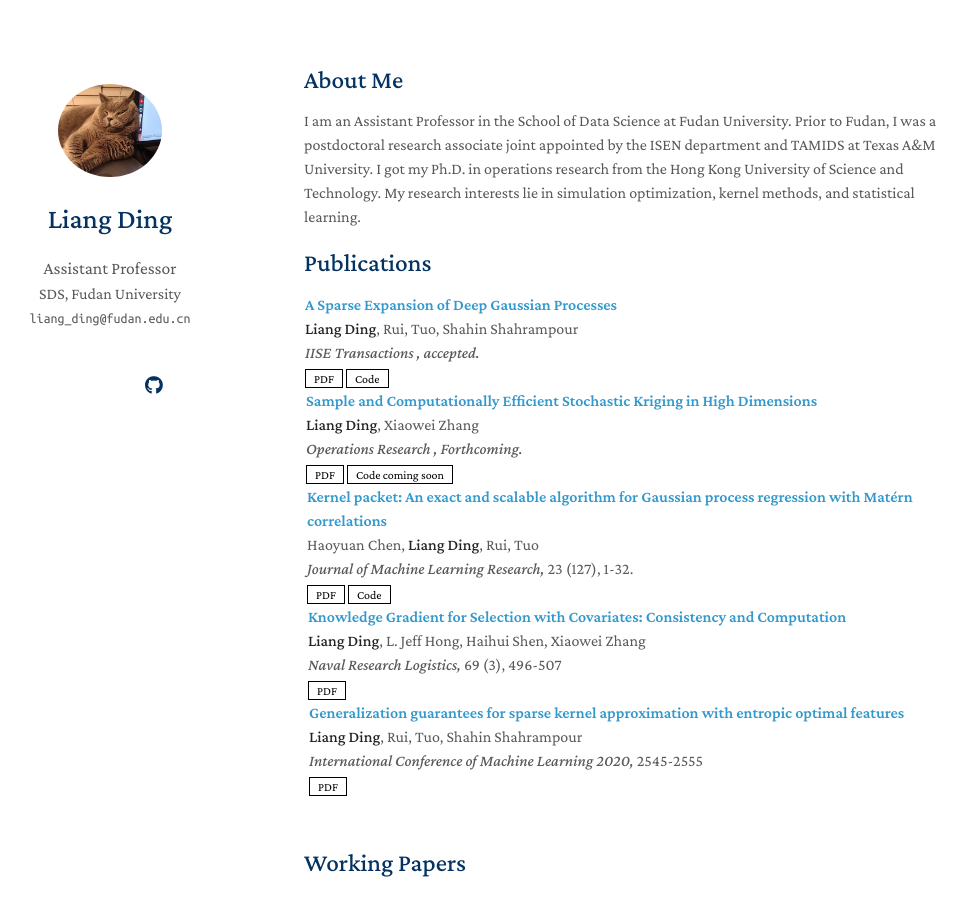
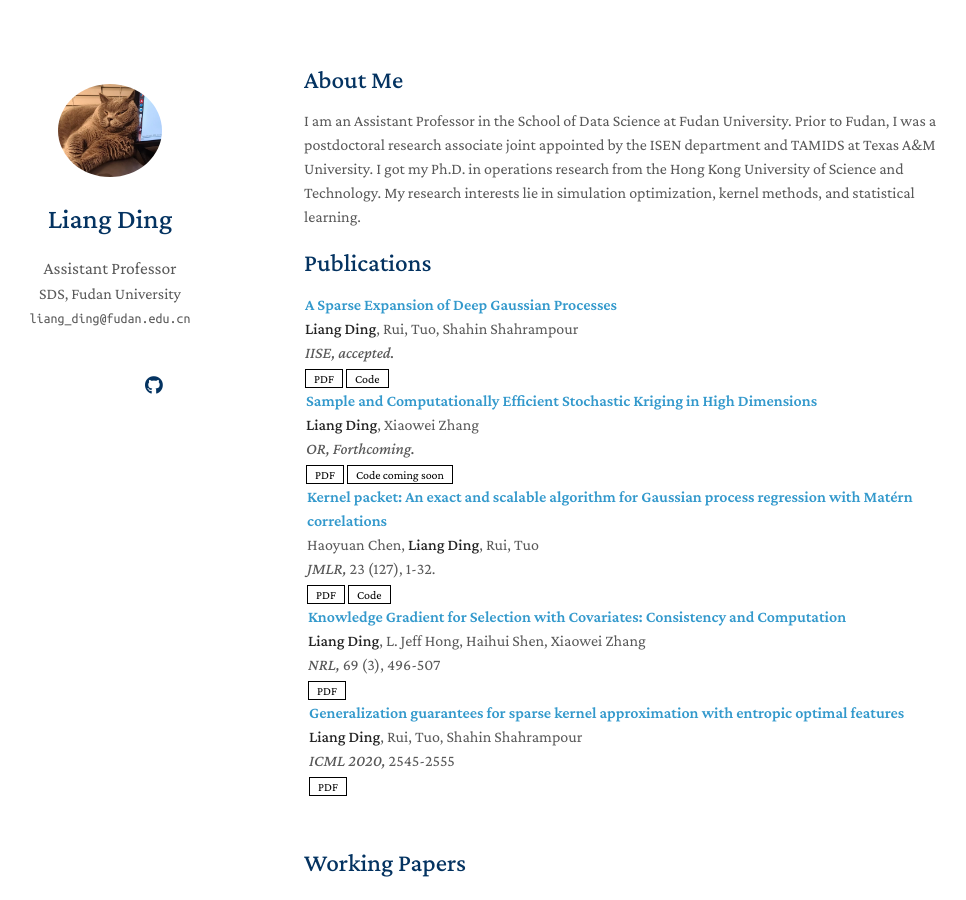
Before and after one commit to ldingaa/ldingaa.github.io, a Jekyll site: the page built from index.md, in a window 1280 px wide and 900 px high. Shown: the whole window, without its empty margins (166-1132 px from the left). Built offline with Jekyll 4.4.1, drawn with Linux system fonts in a browser that asks for light colours; nearby versions of some CDN libraries; a style sheet for code colours, icons or effects is not loaded.

Commit message:
Update publications.md

```diff
--- a/_includes/publications.md
+++ b/_includes/publications.md
@@ -11,7 +11,7 @@
   <div class="col-sm-9" style="position: relative;padding-right: 15px;padding-left: 1px;">
     <div class="title"><a href="https://arxiv.org/abs/2112.05888.pdf">A Sparse Expansion of Deep Gaussian Processes</a></div>
     <div class="author"><strong>Liang Ding</strong>, Rui, Tuo, Shahin Shahrampour</div>
-    <div class="periodical"><em>IISE Transactions , accepted.</em></div>
+    <div class="periodical"><em>IISE, accepted.</em></div>
 <div class="links">
       <a href="https://arxiv.org/abs/2112.05888.pdf" class="btn btn-sm z-depth-0" role="button" target="_blank" style="font-size:12px;">PDF</a>
       <a href="https://github.com/ldingaa/DGP_Sparse_Expansion" class="btn btn-sm z-depth-0" role="button" target="_blank" style="font-size:12px;">Code</a>
@@ -21,7 +21,7 @@
 <div class="col-sm-9" style="position: relative;padding-right: 15px;padding-left:1px;">
     <div class="title"><a href="https://pubsonline.informs.org/doi/10.1287/opre.2022.2367">Sample and Computationally Efficient Stochastic Kriging in High Dimensions</a></div>
     <div class="author"><strong>Liang Ding</strong>, Xiaowei Zhang</div>
-    <div class="periodical"><em>Operations Research , Forthcoming.</em></div>
+    <div class="periodical"><em>OR, Forthcoming.</em></div>
     <div class="links">
       <a href="https://arxiv.org/abs/2010.06802" class="btn btn-sm z-depth-0" role="button" target="_blank" style="font-size:12px;">PDF</a>
       <a href="https://github.com/ldingaa" class="btn btn-sm z-depth-0" role="button" target="_blank" style="font-size:12px;">Code coming soon</a>
@@ -30,7 +30,7 @@
 <div class="col-sm-9" style="position: relative;padding-right: 15px;padding-left:1px;">
     <div class="title"><a href="https://www.jmlr.org/papers/volume23/21-1232/21-1232.pdf">Kernel packet: An exact and scalable algorithm for Gaussian process regression with Matérn correlations</a></div>
     <div class="author">Haoyuan Chen, <strong>Liang Ding</strong>, Rui, Tuo</div>
-   <div class="periodical"> <em>Journal of Machine Learning Research, </em> 23 (127), 1-32.</div>
+   <div class="periodical"> <em>JMLR, </em> 23 (127), 1-32.</div>
     <div class="links">
       <a href="https://www.jmlr.org/papers/volume23/21-1232/21-1232.pdf" class="btn btn-sm z-depth-0" role="button" target="_blank" style="font-size:12px;">PDF</a>
             <a href="https://github.com/ldingaa/Kernel-Packet" class="btn btn-sm z-depth-0" role="button" target="_blank" style="font-size:12px;">Code</a>
@@ -41,14 +41,14 @@
     <div class="title"><a href="https://onlinelibrary.wiley.com/doi/abs/10.1002/nav.22028">Knowledge Gradient for Selection with
 Covariates: Consistency and Computation</a></div>
     <div class="author"><strong>Liang Ding</strong>, L. Jeff Hong, Haihui Shen, Xiaowei Zhang</div>
-   <div class="periodical"> <em>Naval Research Logistics,</em> 69 (3), 496-507</div>
+   <div class="periodical"> <em>NRL,</em> 69 (3), 496-507</div>
     <div class="links">
       <a href="https://arxiv.org/pdf/1906.05098.pdf" class="btn btn-sm z-depth-0" role="button" target="_blank" style="font-size:12px;">PDF</a>
   </div>
 <div class="col-sm-9" style="position: relative;padding-right: 15px;padding-left:1px;">
     <div class="title"><a href="http://proceedings.mlr.press/v119/ding20b/ding20b.pdf">Generalization guarantees for sparse kernel approximation with entropic optimal features</a></div>
     <div class="author"><strong>Liang Ding</strong>, Rui, Tuo, Shahin Shahrampour</div>
-   <div class="periodical"> <em>International Conference of Machine Learning 2020,</em> 2545-2555</div>
+   <div class="periodical"> <em>ICML 2020,</em> 2545-2555</div>
     <div class="links">
       <a href="https://arxiv.org/pdf/1906.05098.pdf" class="btn btn-sm z-depth-0" role="button" target="_blank" style="font-size:12px;">PDF</a>
   </div>
```
